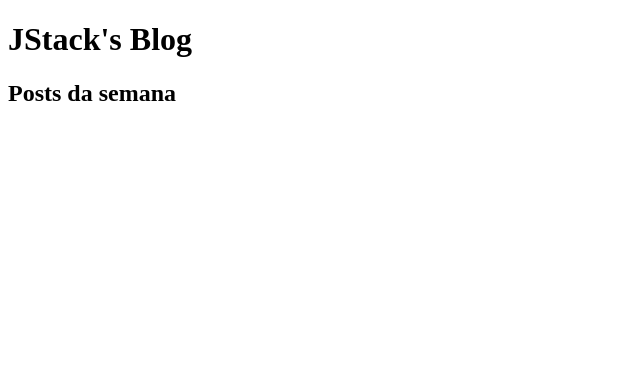
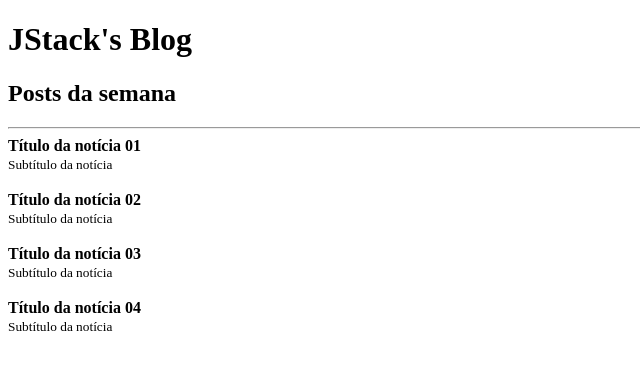
Before and after one commit to viniciusmb17/jstack-curso, a React app in the folder react-fundamentos/: page / in a window 1280 px wide. Shown: the top 370 px of the page, without its empty margins (0-640 px from the left). Built offline with nearby package versions, Linux system fonts and the light colour scheme.

Commit message:
o que são props

```diff
--- a/react-fundamentos/src/App.js
+++ b/react-fundamentos/src/App.js
@@ -1,13 +1,34 @@
 import React from "react";
+import Post from "./Post";
 
-const category = 'Posts da semana';
 
 function App() {
   return (
     <>
       <h1>JStack's Blog {console.log('log de dentro do JSX')}</h1>
-      <h2>{category}</h2>
+      <h2>Posts da semana</h2>
+
+      <hr />
+
+      <Post
+        title="Título da notícia 01"
+        subtitle="Subtítulo da notícia"
+      />
+      <Post
+        title="Título da notícia 02"
+        subtitle="Subtítulo da notícia"
+      />
+      <Post
+        title="Título da notícia 03"
+        subtitle="Subtítulo da notícia"
+      />
+      <Post
+        title="Título da notícia 04"
+        subtitle="Subtítulo da notícia"
+      />
+
     </>
+
   )
 }
 
--- /dev/null
+++ b/react-fundamentos/src/Post.js
@@ -0,0 +1,15 @@
+import React from "react";
+
+export default function Post(props) {
+  console.log(props);
+
+  return (
+    <>
+      <article>
+        <strong>{props.title}</strong><br />
+        <small>{props.subtitle}</small>
+      </article>
+      <br />
+    </>
+  );
+}
```
